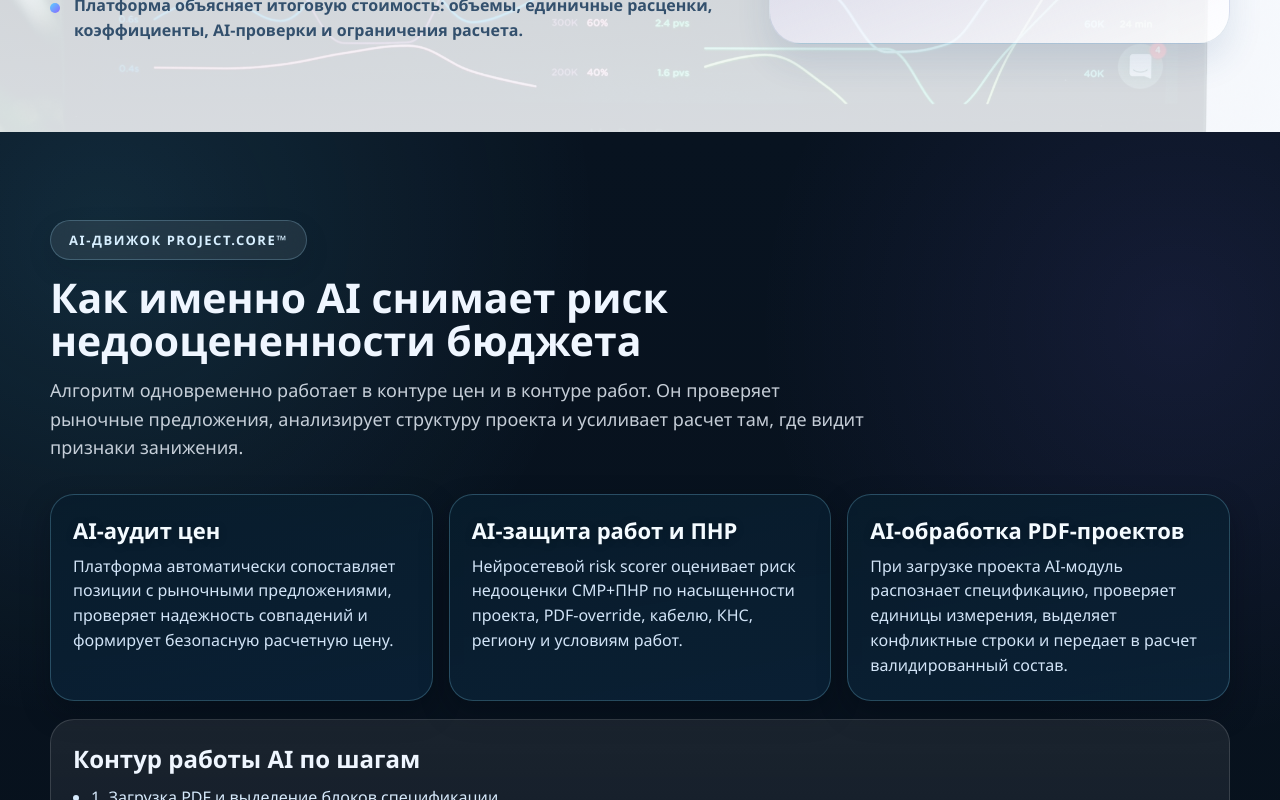
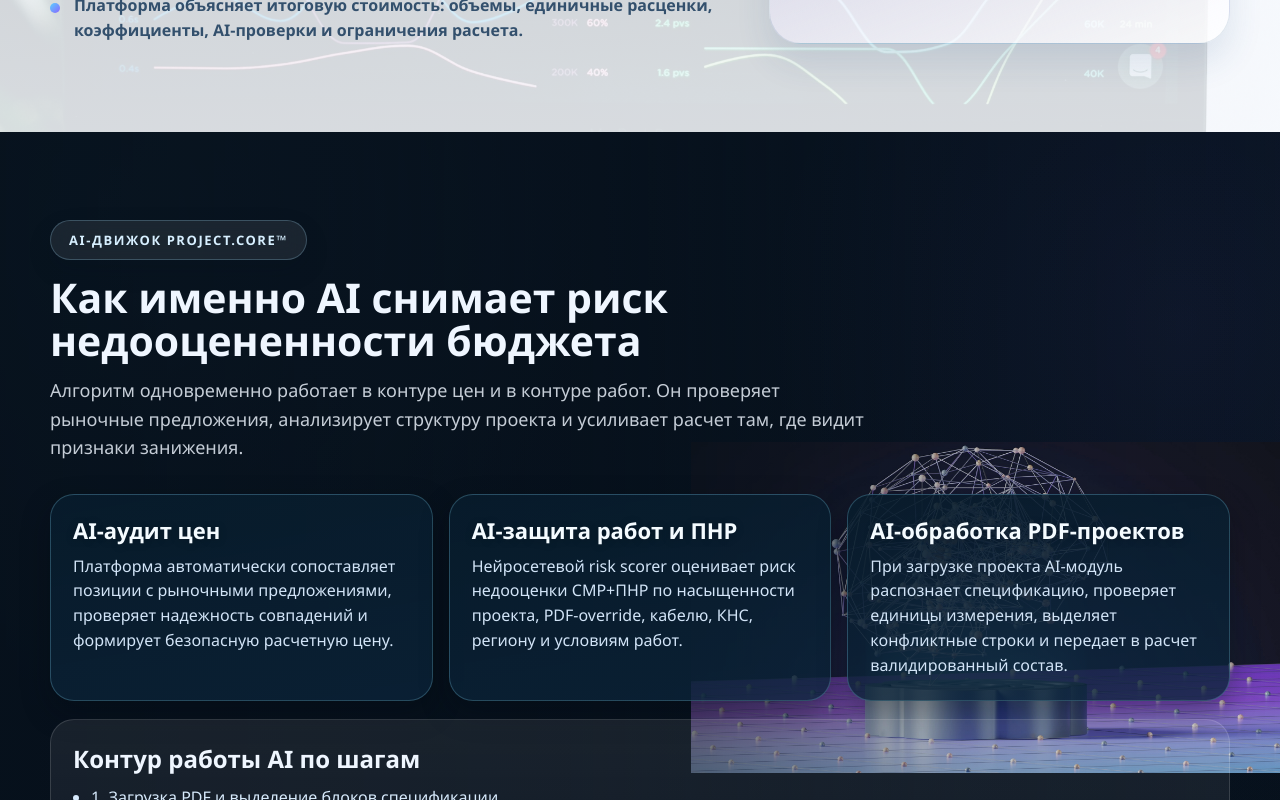
Before and after one commit to AlexSpider0686/Spider0, a React app in the folder src/: page / in a window 1280 px wide. Shown: the part 3880-4680 px from the top of the page. Built offline with nearby package versions, Linux system fonts and the light colour scheme; the HTML template or start-up script is replaced by a standard one.

Commit message:
make ai engine background image clearly visible

```diff
--- a/src/site.css
+++ b/src/site.css
@@ -470,9 +470,20 @@ html {
 
 .app-shell .section--ai-engine::before {
   background-image:
-    linear-gradient(180deg, rgba(7, 17, 28, 0.6), rgba(7, 17, 28, 0.86)),
+    linear-gradient(180deg, rgba(7, 17, 28, 0.5), rgba(7, 17, 28, 0.82)),
     url("./assets/home-sections/ai-engine.jpg");
-  background-position: center 22%;
+  background-position: center center;
+}
+
+.app-shell .section--ai-engine::after {
+  content: "";
+  position: absolute;
+  inset: 0;
+  pointer-events: none;
+  background:
+    linear-gradient(90deg, rgba(7, 17, 28, 0.92) 0%, rgba(7, 17, 28, 0.72) 46%, rgba(7, 17, 28, 0.2) 76%, rgba(7, 17, 28, 0.08) 100%),
+    url("./assets/home-sections/ai-engine.jpg") right center / 46% auto no-repeat;
+  opacity: 0.92;
 }
 
 .app-shell .section--technical-solution::before {
@@ -792,8 +803,8 @@ html {
   position: absolute;
   inset: 0;
   background:
-    radial-gradient(circle at 8% 10%, rgba(92, 212, 255, 0.12), transparent 34%),
-    radial-gradient(circle at 92% 20%, rgba(136, 112, 255, 0.1), transparent 30%);
+    radial-gradient(circle at 8% 10%, rgba(92, 212, 255, 0.08), transparent 34%),
+    radial-gradient(circle at 92% 20%, rgba(136, 112, 255, 0.06), transparent 30%);
   pointer-events: none;
 }
 
```
Also changed, not shown: src/assets/home-sections/ai-engine.jpg.
